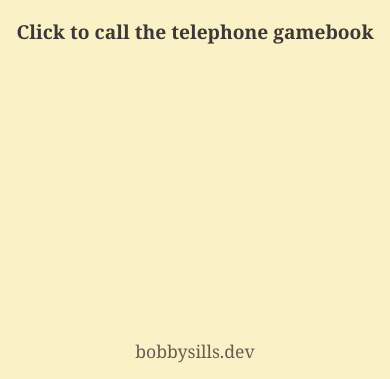
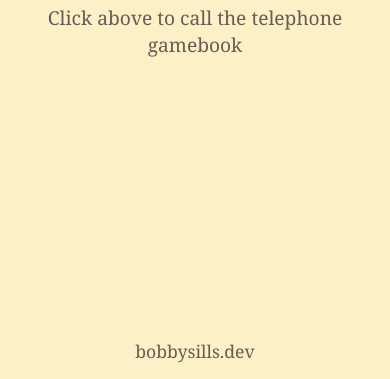
Before and after one commit to bobby-sills/telephone-gamebook, a website: page index.html in a window 390 px wide. Shown: the part 465-844 px from the top of the page. Drawn offline with Linux system fonts and the light colour scheme.

Commit message:
minor changes to telephone gamebook website

```diff
--- a/css/style.css
+++ b/css/style.css
@@ -28,6 +28,10 @@ h3 {
   font-size: 1.5em;
   transition: color 0.3s ease;
   margin-top: 0;
+}
+
+main p {
+  color: var(--fg3);
 }
 
 nav {
--- a/index.html
+++ b/index.html
@@ -32,7 +32,7 @@
 
     <main>
       <h1><a href="tel:+14195574228">+1 (419) 557-4228</a></h1>
-      <h4>Click to call the telephone gamebook</h4>
+      <p>Click above to call the telephone gamebook</p>
     </main>
 
     <footer>
```
